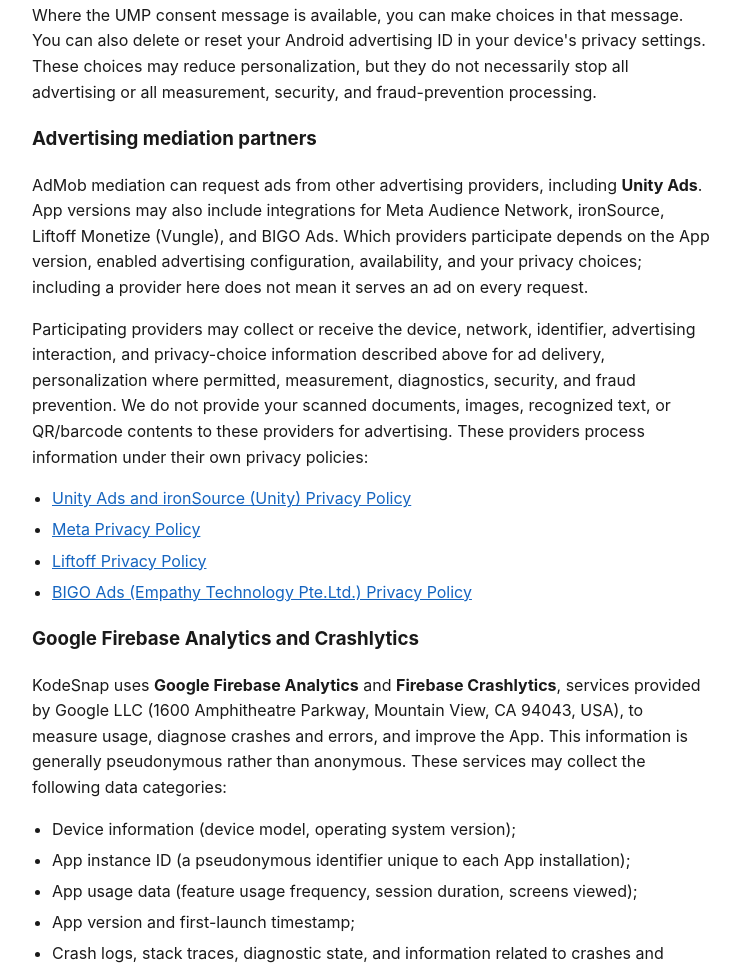
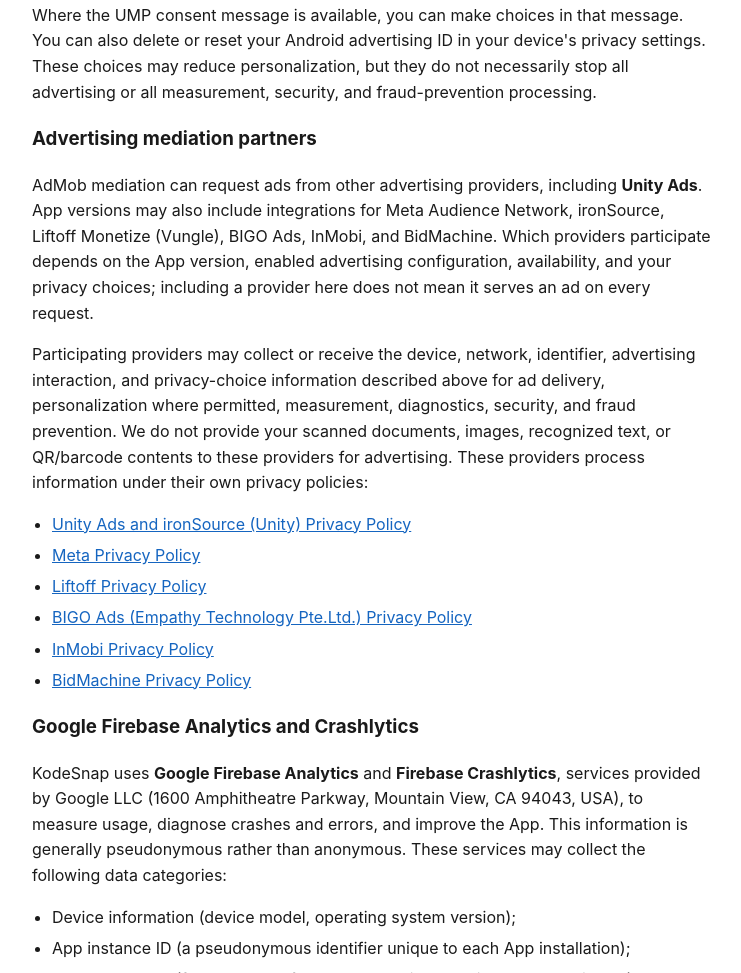
Before and after one commit to KodeSnap/privacy, a plain HTML site: page index.html in a window 1280 px wide. Shown: the part 3660-4633 px from the top of the page, without its empty margins (268-1009 px from the left). Drawn offline with Linux system fonts and the light colour scheme.

Commit message:
docs: disclose InMobi and BidMachine mediation integrations

```diff
--- a/index.html
+++ b/index.html
@@ -244,7 +244,7 @@
     <p>
         AdMob mediation can request ads from other advertising providers, including <strong>Unity Ads</strong>.
         App versions may also include integrations for Meta Audience Network, ironSource,
-        Liftoff Monetize (Vungle), and BIGO Ads. Which providers participate depends on the App version,
+        Liftoff Monetize (Vungle), BIGO Ads, InMobi, and BidMachine. Which providers participate depends on the App version,
         enabled advertising configuration, availability, and your privacy choices; including a provider
         here does not mean it serves an ad on every request.
     </p>
@@ -260,6 +260,8 @@
         <li><a href="https://www.facebook.com/privacy/policy/" rel="noopener noreferrer" target="_blank">Meta Privacy Policy</a></li>
         <li><a href="https://liftoff.ai/privacy-policy/" rel="noopener noreferrer" target="_blank">Liftoff Privacy Policy</a></li>
         <li><a href="https://bigoads.com/privacy" rel="noopener noreferrer" target="_blank">BIGO Ads (Empathy Technology Pte.Ltd.) Privacy Policy</a></li>
+        <li><a href="https://www.inmobi.com/privacy-policy" rel="noopener noreferrer" target="_blank">InMobi Privacy Policy</a></li>
+        <li><a href="https://bidmachine.io/privacy-policy/" rel="noopener noreferrer" target="_blank">BidMachine Privacy Policy</a></li>
     </ul>
 
     <h3>Google Firebase Analytics and Crashlytics</h3>
```
